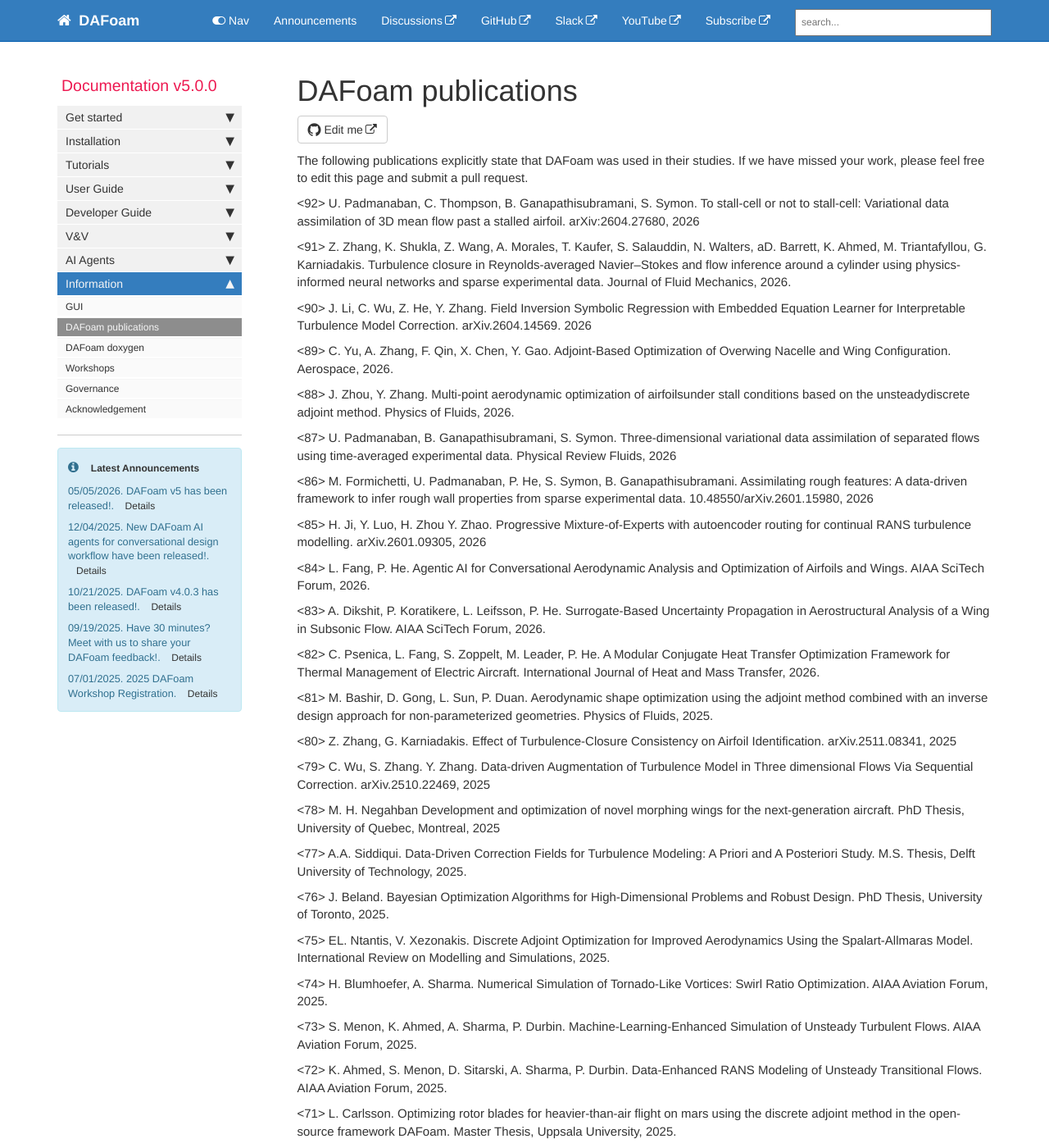
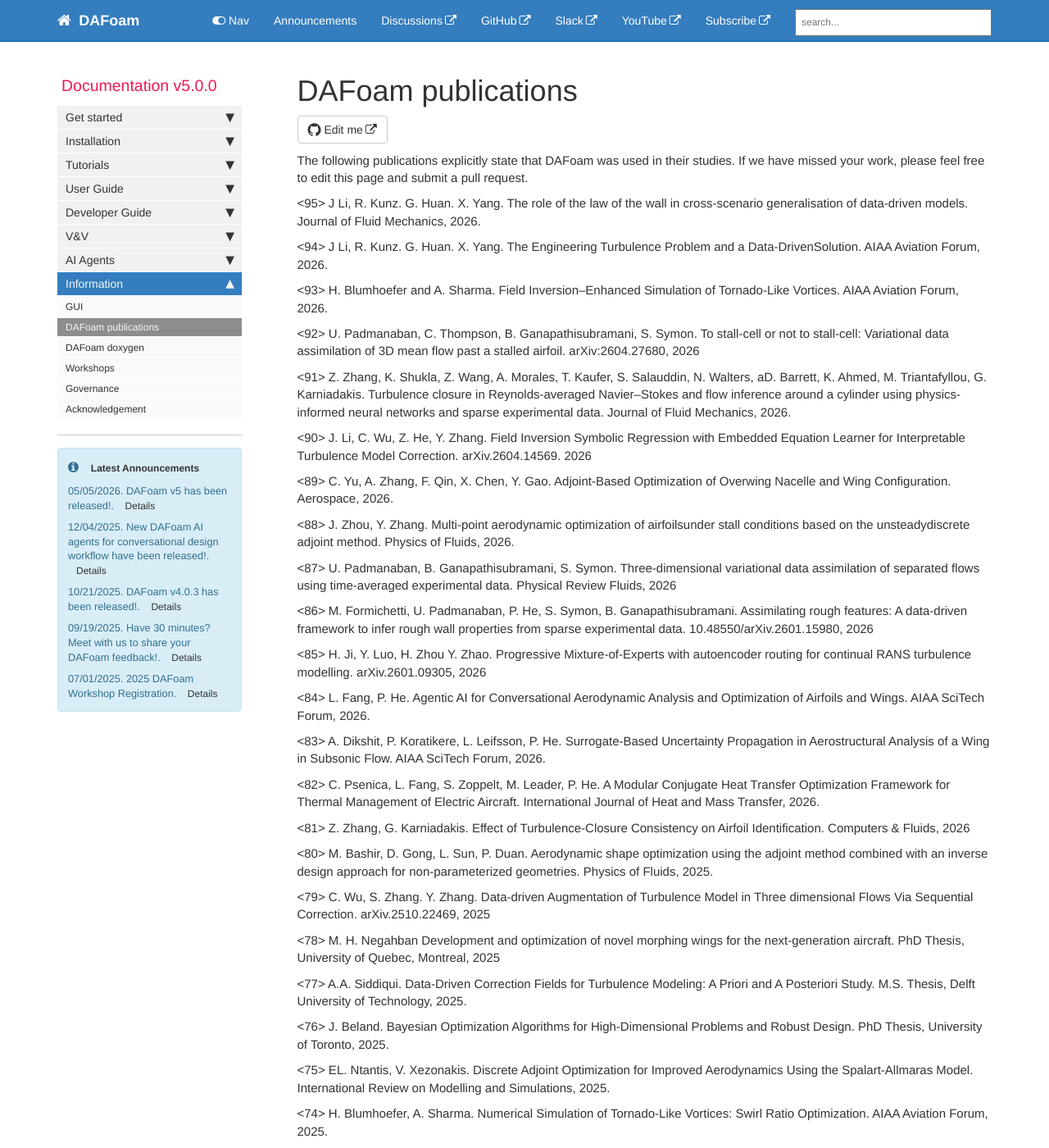
Before and after one commit to DAFoam/DAFoam.github.io, a Jekyll site: the page built from pages/mydoc/mydoc_docs_publications.md, in a window 1280 px wide and 1400 px high. Shown: the whole window at 82% size. Built offline with Jekyll 4.4.1, drawn with Linux system fonts in a browser that asks for light colours; comment, search, counter and statistics services are not loaded.

Commit message:
content update

```diff
--- a/pages/mydoc/mydoc_docs_publications.md
+++ b/pages/mydoc/mydoc_docs_publications.md
@@ -8,6 +8,12 @@ folder: mydoc
 ---
 
 The following publications explicitly state that DAFoam was used in their studies. If we have missed your work, please feel free to edit this page and submit a pull request.
+
+<95> J Li, R. Kunz. G. Huan. X. Yang. The role of the law of the wall in cross-scenario generalisation of data-driven models. Journal of Fluid Mechanics, 2026.
+
+<94> J Li, R. Kunz. G. Huan. X. Yang. The Engineering Turbulence Problem and a Data-DrivenSolution. AIAA Aviation Forum, 2026.
+
+<93> H. Blumhoefer and A. Sharma. Field Inversion–Enhanced Simulation of Tornado-Like Vortices. AIAA Aviation Forum, 2026.
 
 <92> U. Padmanaban, C. Thompson, B. Ganapathisubramani, S. Symon. To stall-cell or not to stall-cell: Variational data assimilation of 3D mean flow past a stalled airfoil. arXiv:2604.27680, 2026
 
@@ -31,9 +37,9 @@ The following publications explicitly state that DAFoam was used in their studie
 
 <82> C. Psenica, L. Fang, S. Zoppelt, M. Leader, P. He. A Modular Conjugate Heat Transfer Optimization Framework for Thermal Management of Electric Aircraft. International Journal of Heat and Mass Transfer, 2026.
 
-<81> M. Bashir, D. Gong, L. Sun, P. Duan. Aerodynamic shape optimization using the adjoint method combined with an inverse design approach for non-parameterized geometries. Physics of Fluids, 2025.
+<81> Z. Zhang, G. Karniadakis. Effect of Turbulence-Closure Consistency on Airfoil Identification. Computers & Fluids, 2026
 
-<80> Z. Zhang, G. Karniadakis. Effect of Turbulence-Closure Consistency on Airfoil Identification. arXiv.2511.08341, 2025
+<80> M. Bashir, D. Gong, L. Sun, P. Duan. Aerodynamic shape optimization using the adjoint method combined with an inverse design approach for non-parameterized geometries. Physics of Fluids, 2025.
 
 <79> C. Wu, S. Zhang. Y. Zhang. Data-driven Augmentation of Turbulence Model in Three dimensional Flows Via Sequential Correction. arXiv.2510.22469, 2025
 
```
